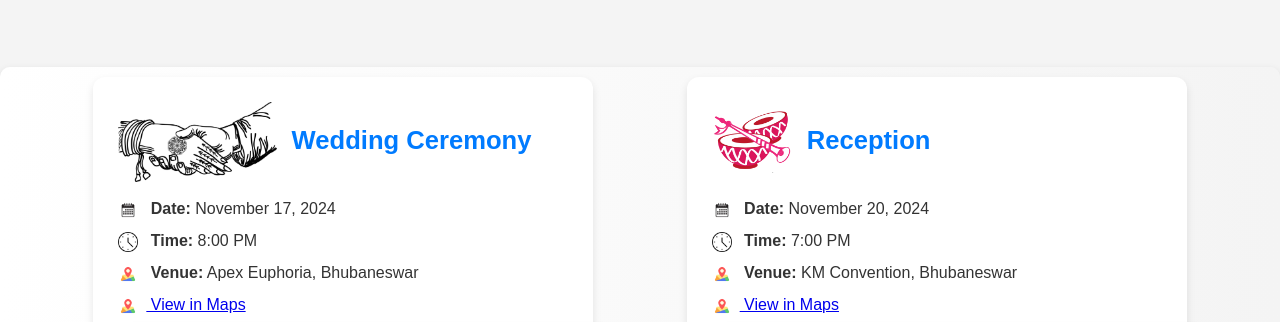
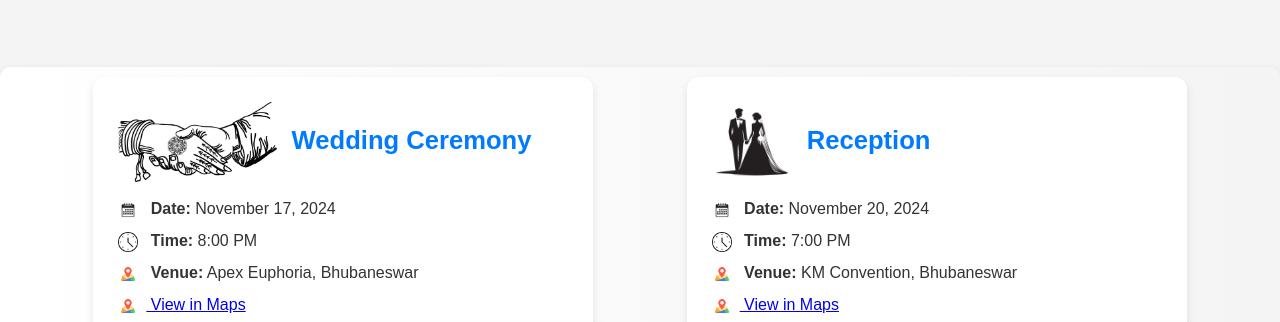
Before and after one commit to subrat25/wedding, a plain HTML site: page index.html in a window 1280 px wide. Shown: the part 1329-1651 px from the top of the page. Drawn offline with Linux system fonts and the light colour scheme.

Commit message:
image change

```diff
--- a/index.html
+++ b/index.html
@@ -327,7 +327,7 @@
     </div></div>
 
     <div class="reception">
-      <h2><img src="img/extra/Reception.png" alt="Reception Icon" class="icon2"> Reception</h2>
+      <h2><img src="img/extra/receptions.jpg" alt="Reception Icon" class="icon2"> Reception</h2>
       <p><strong><img src="img/extra/date.png" alt="Date Icon" class="icon"> Date:</strong> November 20, 2024</p>
       <p><strong><img src="img/extra/time.png" alt="Time Icon" class="icon"> Time:</strong> 7:00 PM</p>
       <p><strong><img src="img/extra/map.png" alt="Map Icon" class="icon"> Venue:</strong> KM Convention, Bhubaneswar
```
Also changed, not shown: img/extra/receptions.jpg (added).
